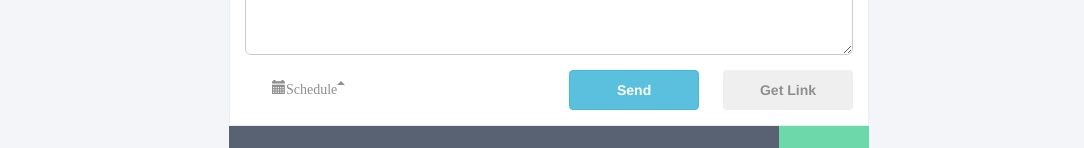
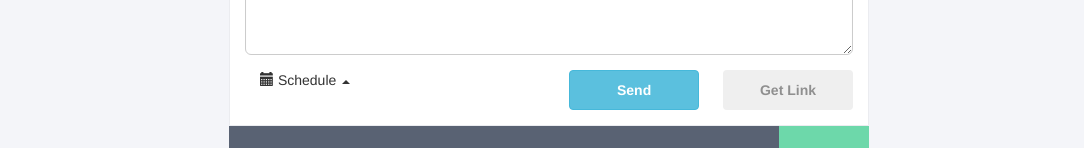
Before and after one commit to yossiloyo/wizard, a plain HTML site: page index.html in a window 1280 px wide. Shown: the part 332-480 px from the top of the page, without its empty margins (91-1175 px from the left). Drawn offline with nearby package versions, Linux system fonts and the light colour scheme.

Commit message:
Acomodado schedule

```diff
--- a/css/wizard.css
+++ b/css/wizard.css
@@ -76,7 +76,6 @@ float: right;
 }
 
 .caret-alineado{
-  margin-bottom: 8px;
 }
 
 .steps{
--- a/index.html
+++ b/index.html
@@ -48,9 +48,10 @@
          <div class="form-group">
            <textarea class="form-control input-lg" rows="4"></textarea>
          </div>
-        <div class="col-md-2 dropup">
-         <button class="btn btn-default schedule dropdown-toggle glyphicon glyphicon-calendar" type="button">Schedule<span class="caret caret-alineado"></span>
-        </button>
+        <div class="col-md-3 dropup">
+          <i class="glyphicon glyphicon-calendar"></i>
+          <span>Schedule</span>
+          <i class="caret caret-alineado"></i>
         </div>
 
 
```
